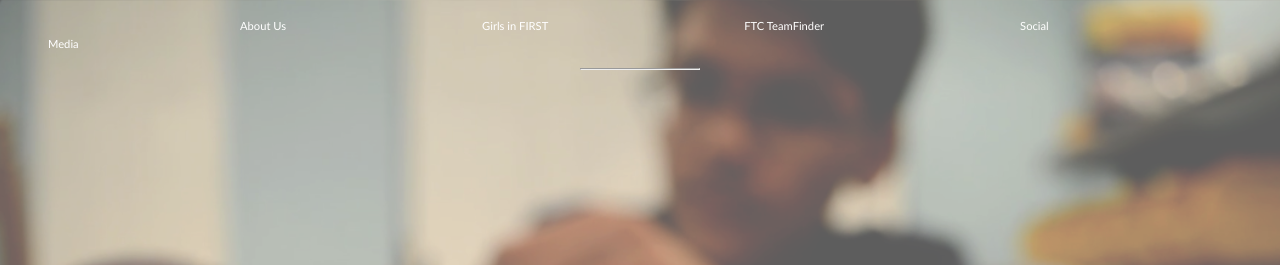
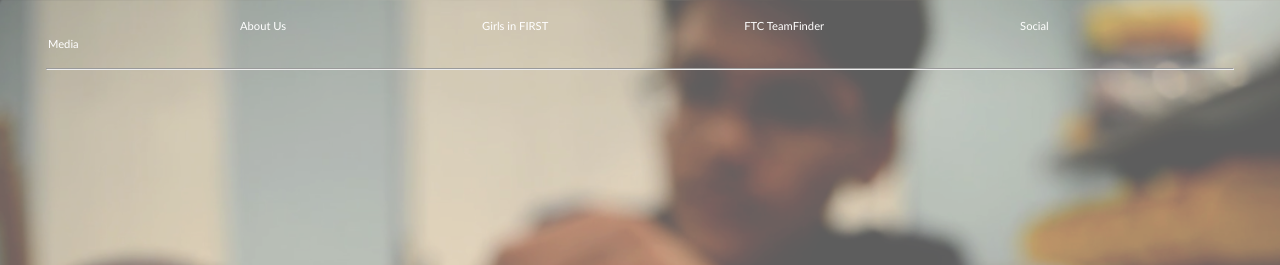
Before and after one commit to iBots6127/iBots6127.github.io, a plain HTML site: page index.html in a window 1280 px wide. Shown: the top 265 px of the page. Drawn offline with Linux system fonts and the light colour scheme.

Commit message:
experiment continued moved decimal place

```diff
--- a/stylesheets/ibots.css
+++ b/stylesheets/ibots.css
@@ -41,7 +41,7 @@
 }
 
 .menuline {
-    width: 7.4074074074rem ;
+    width: 74.074074074rem ;
     float: none;
 
 }
```
